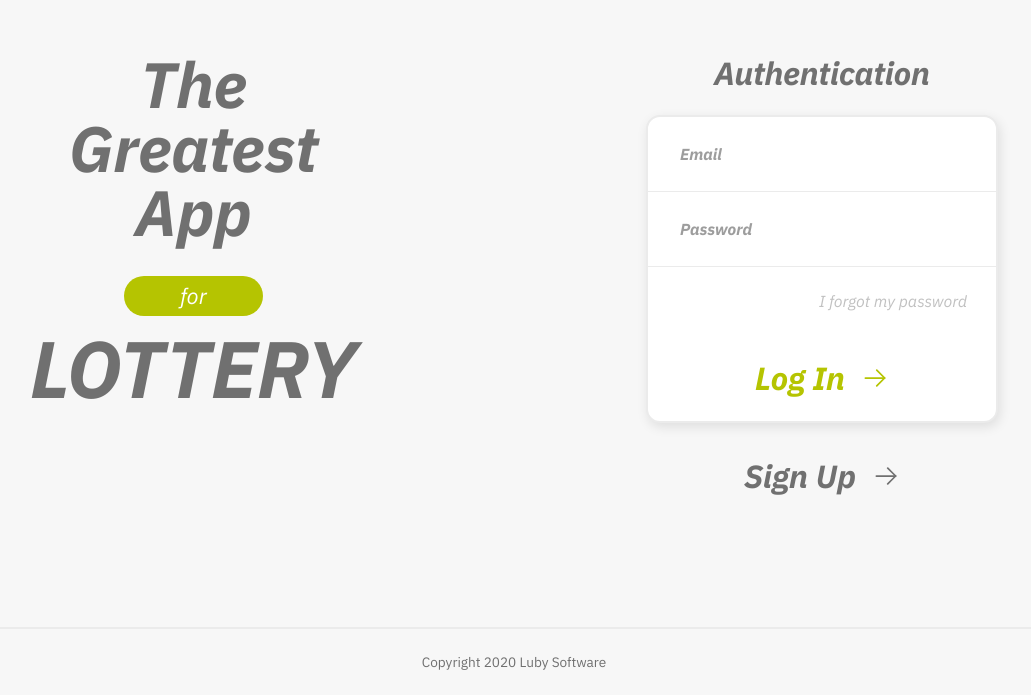
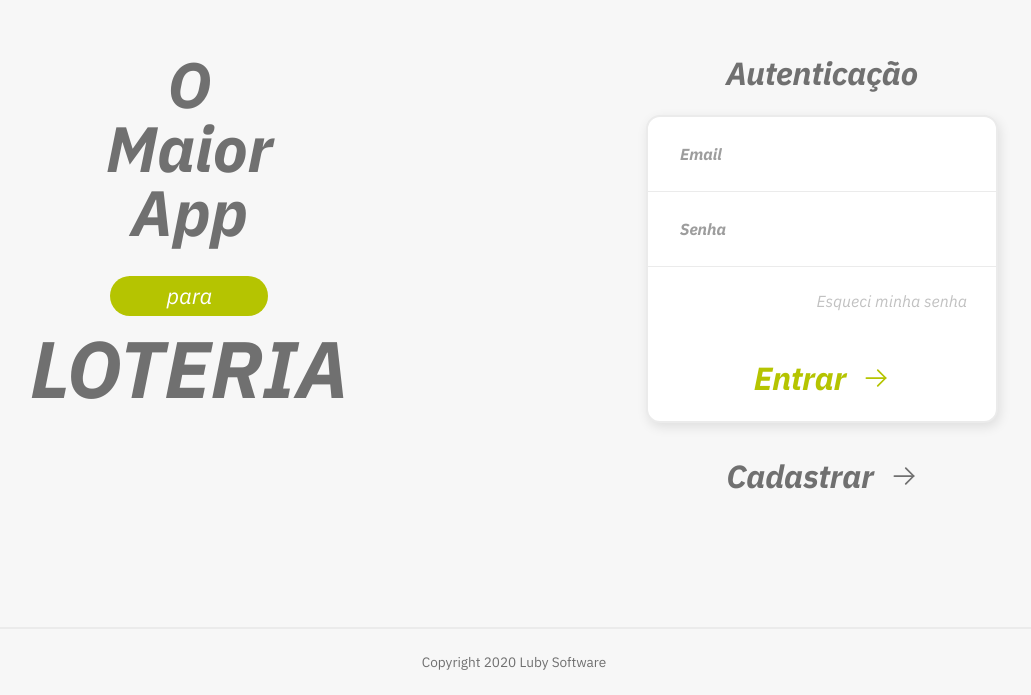
Before and after one commit to paulo-fs/tgl-react-ts, a React (Vite) app: page / in a window 1280 px wide. Shown: the part 105-800 px from the top of the page, without its empty margins (126-1157 px from the left). Built offline with nearby package versions, Linux system fonts and the light colour scheme.

Commit message:
feat: interface translated to pt-br to folow db language

```diff
--- a/package.json
+++ b/package.json
@@ -20,7 +20,8 @@
     "react-redux": "^8.0.2",
     "react-router-dom": "^6.3.0",
     "react-toastify": "^9.0.7",
-    "styled-components": "^5.3.5"
+    "styled-components": "^5.3.5",
+    "yup": "^0.32.11"
   },
   "devDependencies": {
     "@types/node": "^18.6.1",
--- a/src/components/ConfirmModal.tsx
+++ b/src/components/ConfirmModal.tsx
@@ -31,13 +31,13 @@ export function ConfirmModal(){
 
 		switch(modalAction){
 		case ModalActionOptions.CLEAR_GAME:
-			toast.success('Game cleared');
+			toast.success('Aposta limpa');
 			return dispatch(gamesInfoActions.clearGame());
 		case ModalActionOptions.DELETE_BET:
-			toast.success('Bet deleted!');
+			toast.success('Aposta deletada!');
 			return dispatch(cartActions.deleteFromCart(id));
 		case ModalActionOptions.SAVE_CART:
-			return toast.success('cart saved');
+			return toast.success('O carrinho foi salvo com sucesso!');
 		case ModalActionOptions.LOGOUT:
 			dispatch(authActions.logout());
 			toast.success('Até a próxima!');
--- a/src/components/Header.tsx
+++ b/src/components/Header.tsx
@@ -19,10 +19,10 @@ export function Header(){
 			<div>
 				<Logo>TGL</Logo>
 				<Links>
-					<button>Home</button>
+					<button>Início</button>
 					<div>
-						<button>Account</button>
-						<button onClick={logoutHandler}>Log out <ArrowRight size={20} /></button>
+						<button>Conta</button>
+						<button onClick={logoutHandler}>Sair <ArrowRight size={20} /></button>
 					</div>
 				</Links>
 			</div>
--- a/src/pages/Authentication/AuthMainPage.tsx
+++ b/src/pages/Authentication/AuthMainPage.tsx
@@ -35,11 +35,11 @@ export function AuthMainPage(){
 	return(
 		<LoginContainer>
 			<header>
-				<h2>The</h2>
-				<h2>Greatest</h2>
+				<h2>O</h2>
+				<h2>Maior</h2>
 				<h2>App</h2>
-				<p>for</p>
-				<h1>Lottery</h1>
+				<p>para</p>
+				<h1>Loteria</h1>
 			</header>
 
 			<main>
--- a/src/pages/Authentication/components/Authentication.tsx
+++ b/src/pages/Authentication/components/Authentication.tsx
@@ -21,7 +21,7 @@ export function Authentication(){
 	const navigate = useNavigate();
 
 	async function submitHandler(event: FormEvent) {
-		const toastLoading = toast.loading(('Please wait...'));
+		const toastLoading = toast.loading(('Entrando...'));
 		event.preventDefault();
 		const bodyLogin = {
 			email: emailInput.current!.value,
@@ -29,7 +29,7 @@ export function Authentication(){
 		};
 		login(bodyLogin)
 			.then(response => {
-				toast.update(toastLoading, {render: 'Login successfully!', type: 'success', isLoading: false, autoClose: 2000});
+				toast.update(toastLoading, {render: 'Você está logado!', type: 'success', isLoading: false, autoClose: 2000});
 				const authDataJSON = JSON.stringify(response);
 				localStorage.setItem('@tgl-1.0:auth-data', authDataJSON);
 				dispatch(authActions.login(response));
@@ -52,27 +52,27 @@ export function Authentication(){
 
 	return (
 		<AuthContainer>
-			<h3>Authentication</h3>
+			<h3>Autenticação</h3>
 			<form onSubmit={submitHandler}>
 				<InputContainer>
   				<input type="email" id='email' placeholder="Email" ref={emailInput} />
 				</InputContainer>
 				<InputContainer>
-					<input type="password" placeholder="Password" ref={passInput} />
+					<input type="password" placeholder="Senha" ref={passInput} />
 				</InputContainer>
 				<button
 					className='forgotPass'
 					onClick={callResetPassComponent}
 				>
-          I forgot my password
+          Esqueci minha senha
 				</button>
 				<AuthPrimaryBtn type="submit">
-          Log In
+          Entrar
 					<ArrowRight size={28} color='#B5C401' />
 				</AuthPrimaryBtn>
 			</form>
 			<AuthSecBtn onClick={callRegisterComponent}>
-        Sign Up
+        Cadastrar
 				<ArrowRight size={28} />
 			</AuthSecBtn>
 		</AuthContainer>
--- a/src/pages/Authentication/components/Registration.tsx
+++ b/src/pages/Authentication/components/Registration.tsx
@@ -28,12 +28,12 @@ export function Registration(){
 			email: emailInput.current!.value,
 			password: passInput.current!.value
 		};
-		const toastResponse = toast.loading('Please wait...');
+		const toastResponse = toast.loading('Fazendo seu cadastro...');
 
 		register(body)
 			.then(() => {
 				navigate('/');
-				toast.update(toastResponse, {render: 'Registered successfully!', type: 'success', isLoading: false, autoClose: 2000});
+				toast.update(toastResponse, {render: 'Cadastro realizado com sucesso!', type: 'success', isLoading: false, autoClose: 2000});
 			})
 			.catch(error => {
 				toast.update(toastResponse, {render: error.data.error.message, type: 'error', isLoading: false, autoClose: 2000});
@@ -42,25 +42,25 @@ export function Registration(){
 
 	return (
 		<AuthContainer>
-			<h3>Registration</h3>
+			<h3>Cadastrar</h3>
 			<form>
 				<InputContainer>
-  				<input type="text" placeholder="Name" ref={nameInput} />
+  				<input type="text" placeholder="Nome" ref={nameInput} />
 				</InputContainer>
 				<InputContainer>
   				<input type="email" placeholder="Email" ref={emailInput} />
 				</InputContainer>
 				<InputContainer>
-					<input type="password" placeholder="Password" ref={passInput} />
+					<input type="password" placeholder="Senha" ref={passInput} />
 				</InputContainer>
 				<AuthPrimaryBtn type="submit" onClick={submitHandler}>
-          Register
+          Cadastrar
 					<ArrowRight size={28} color='#B5C401' />
 				</AuthPrimaryBtn>
 			</form>
 			<AuthSecBtn onClick={callAuthComponent}>
 				<ArrowLeft size={28} />
-        Back
+        Voltar
 			</AuthSecBtn>
 		</AuthContainer>
 	);
--- a/src/pages/Bet/Bet.tsx
+++ b/src/pages/Bet/Bet.tsx
@@ -42,12 +42,12 @@ export function Bet(){
 			<BetContainer>
 				<HeaderContainer>
 					<h1>
-            New Bet <span>for {selectedGame?.type}</span>
+            Nova aposta <span>para {selectedGame?.type}</span>
 					</h1>
 				</HeaderContainer>
 
 				<ChooseAGame>
-					<h2>Choose a game</h2>
+					<h2>Escolha um jogo</h2>
 					<nav>
 						{games.map((game: GamesDataTypes) => {
 							const selected = (game.id === selectedGame!.id);
@@ -65,7 +65,7 @@ export function Bet(){
 
 				<main>
 					<div>
-						<h3>Fill your bet</h3>
+						<h3>Preencha sua aposta</h3>
 						<p>
 							{selectedGame?.description}
 						</p>
--- a/src/pages/Bet/components/CartComponent.tsx
+++ b/src/pages/Bet/components/CartComponent.tsx
@@ -31,7 +31,7 @@ export function CartComponent(){
 
 	return (
 		<CartContainer>
-			<h2>Cart
+			<h2>Carrinho
 				{betList!.length > 0 &&
           <span>
             ({ betList?.length } { betList!.length === 1 ? 'item' : 'items'})
@@ -42,7 +42,7 @@ export function CartComponent(){
 				<div className='cartContent'>
 
 					{ betList!.length === 0 &&
-            <EmptyCart>The cart is empty, <br/>make a bet!</EmptyCart>}
+            <EmptyCart>O carrinho está vazio, <br/>faça uma aposta!</EmptyCart>}
 					{ betList!.length > 0 && betList?.map(bet => (
 						<CartItem key={bet.id} bet={bet} />
 					))}
@@ -53,16 +53,16 @@ export function CartComponent(){
 			<CartFooter>
 				<div>
 					<p>
-            Cart
+
 						<span> Total: R${moneyValueConverter(cartTotalValue)}</span>
 					</p>
 					<span className='minCartValue'>
-            Minimum cart value: R${moneyValueConverter(minCartValue)}
+            Valor mínimo do carrinho: R${moneyValueConverter(minCartValue)}
 					</span>
 				</div>
 				<div className='save'>
 					<button onClick={saveCartHandler}>
-              Save
+              Salvar
 						<ArrowRight color='#27C383'/>
 					</button>
 				</div>
--- a/src/pages/Bet/components/FooterButtonsComponent.tsx
+++ b/src/pages/Bet/components/FooterButtonsComponent.tsx
@@ -36,24 +36,24 @@ export function FooterButtonsComponent(){
 			color: selectedGame.color,
 		};
 		if(missing !== 0){
-			const message = `Choose more ${missing} ${missing === 1 ? 'number' : 'numbers'} to complete this bet!`;
+			const message = `Escolha mais ${missing} ${missing === 1 ? 'número' : 'números'} para completar a aposta!`;
 			toast.warn(message);
 			return;
 		}
 		dispatch(cartActions.addToCart(gameToBeAdd));
 		dispatch(gamesInfoActions.clearGame());
-		toast.success('Bet added!');
+		toast.success('Aposta adicionada ao carrinho!');
 	}
 
 	return (
 		<FooterButtons>
 			<div>
-				<SecBtn onClick={completeGame}>Complete game</SecBtn>
-				<SecBtn onClick={clearGame}>Clear game</SecBtn>
+				<SecBtn onClick={completeGame}>Completar jogo</SecBtn>
+				<SecBtn onClick={clearGame}>Limpar jogo</SecBtn>
 			</div>
 			<AddToCart onClick={addToCart}>
 				<ShoppingCartSimple size={24} color="#fff" />
-            Add to cart
+            Adicionar ao carrinho
 			</AddToCart>
 		</FooterButtons>
 	);
--- a/src/pages/BetHistory/BetHistory.tsx
+++ b/src/pages/BetHistory/BetHistory.tsx
@@ -7,16 +7,16 @@ export function BetHistory(){
 		<>
 			<HeaderHistory>
 				<div>
-					<h1>Recent Games</h1>
+					<h1>Apostas Recentes</h1>
 					<nav>
-						<p>Filters</p>
+						<p>Filtrar</p>
 						<BetButton>Lotofácil</BetButton>
 						<BetButton>Mega-Sena</BetButton>
 						<BetButton>Lotomania</BetButton>
 					</nav>
 				</div>
 				<NewBetBtn>
-          New Bet
+          Nova aposta
 					<ArrowRight size={24} color='#B5C401' />
 				</NewBetBtn>
 			</HeaderHistory>
```
Also changed, not shown: src/pages/Authentication/components/ResetPass.tsx (+5 -5 lines), 1 other file (tests, documents, lock files or other folders).
